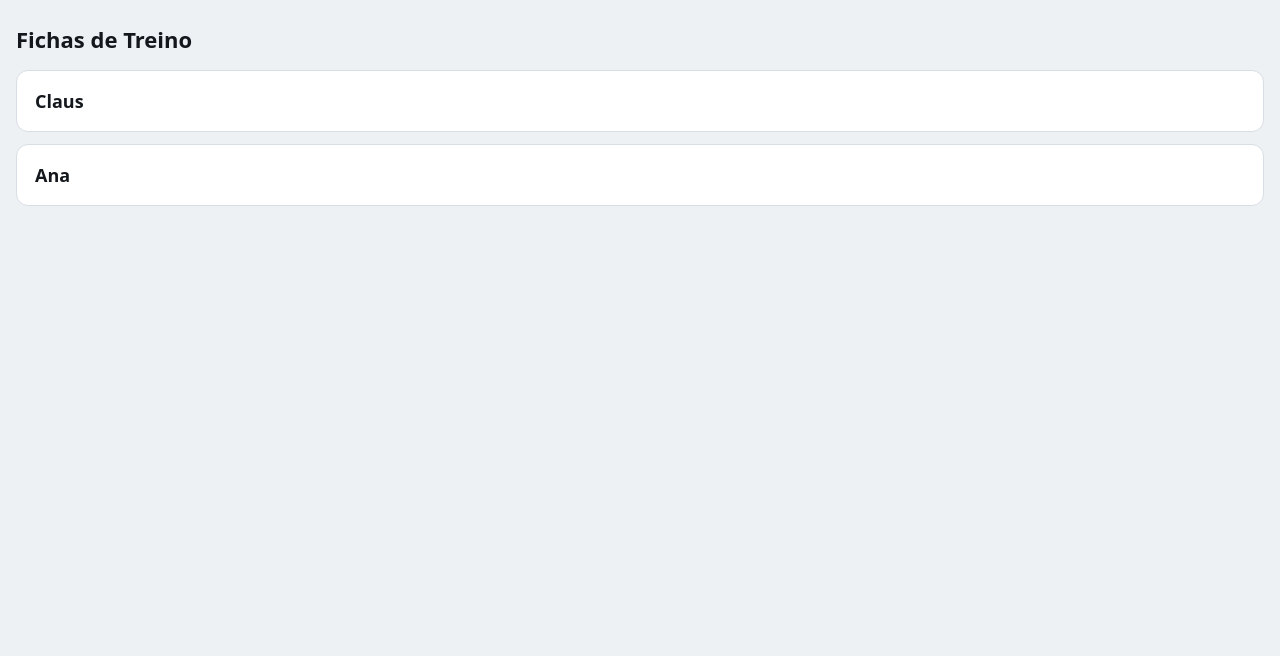
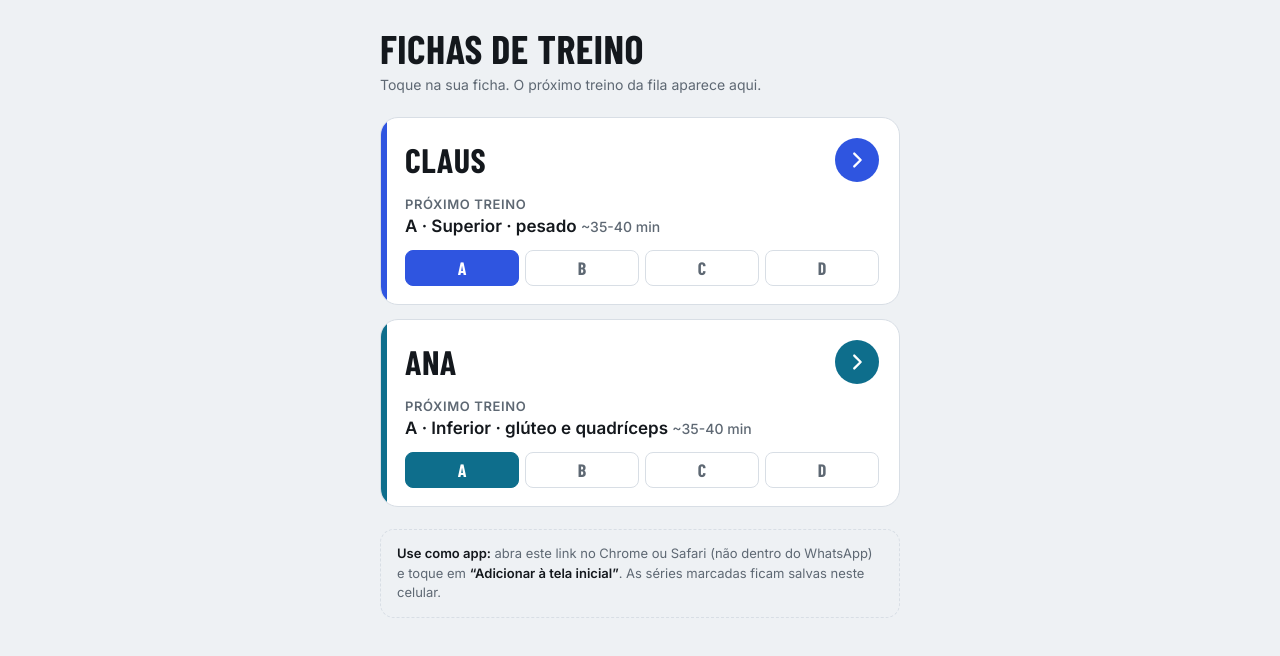
Before and after one commit to clausnp/fichas-treino, a plain HTML site: page index.html in a window 1280 px wide. Drawn offline with nearby package versions, Linux system fonts and the light colour scheme; a web font is replaced by a local one.

Commit message:
Tela inicial: cartões por pessoa com o próximo treino da fila

```diff
--- a/index.html
+++ b/index.html
@@ -2,20 +2,78 @@
 <html lang="pt-BR">
 <head>
 <meta charset="utf-8">
-<meta name="viewport" content="width=device-width,initial-scale=1">
+<meta name="viewport" content="width=device-width,initial-scale=1,viewport-fit=cover">
 <meta name="robots" content="noindex,nofollow">
+<meta name="mobile-web-app-capable" content="yes">
+<meta name="apple-mobile-web-app-capable" content="yes">
 <title>Fichas de Treino</title>
+<link rel="stylesheet" href="https://fonts.googleapis.com/css2?family=Barlow+Condensed:wght@600;700;800&family=Inter:wght@400;500;600&display=swap">
 <style>
-:root{color-scheme:light dark;--bg:#EEF1F4;--fg:#14181D;--card:#fff;--line:#D8DEE5}
-@media (prefers-color-scheme:dark){:root{--bg:#0E1216;--fg:#E8ECF0;--card:#181E25;--line:#2A333D}}
-body{margin:0;background:var(--bg);color:var(--fg);font:16px system-ui,-apple-system,"Segoe UI",sans-serif;padding:24px 16px}
-h1{font-size:22px;margin:0 0 16px}
-a{display:block;background:var(--card);border:1px solid var(--line);border-radius:12px;padding:18px;margin-bottom:12px;color:inherit;text-decoration:none;font-weight:600;font-size:18px}
+:root{
+  color-scheme:light dark;
+  --bg:#EEF1F4; --surface:#FFFFFF; --fg:#14181D; --muted:#5E6873; --line:#D8DEE5;
+  --claus:#2F55E0; --ana:#0E6E8C;
+  --display:"Barlow Condensed","Arial Narrow",system-ui,sans-serif;
+  --body:"Inter",system-ui,-apple-system,"Segoe UI",sans-serif;
+}
+@media (prefers-color-scheme:dark){:root{
+  --bg:#0E1216; --surface:#171D24; --fg:#E8ECF0; --muted:#97A2AE; --line:#2A333D;
+  --claus:#7D98FF; --ana:#5CC4E6;
+}}
+*{box-sizing:border-box}
+body{margin:0;min-height:100vh;background:var(--bg);color:var(--fg);font-family:var(--body);
+  padding:calc(28px + env(safe-area-inset-top,0px)) 16px calc(28px + env(safe-area-inset-bottom,0px))}
+.wrap{max-width:520px;margin:0 auto}
+h1{font-family:var(--display);font-weight:800;font-size:40px;line-height:1;margin:0;letter-spacing:.5px;text-transform:uppercase}
+.sub{color:var(--muted);font-size:14px;margin:8px 0 24px}
+.card{--c:var(--claus);position:relative;display:block;background:var(--surface);border:1px solid var(--line);
+  border-radius:18px;padding:20px 20px 18px 24px;margin-bottom:14px;color:inherit;text-decoration:none;overflow:hidden;
+  transition:transform .12s ease}
+.card:active{transform:scale(.98)}
+.card::before{content:"";position:absolute;left:0;top:0;bottom:0;width:6px;background:var(--c)}
+.card.ana{--c:var(--ana)}
+.top{display:flex;align-items:center;justify-content:space-between;gap:12px}
+.name{font-family:var(--display);font-weight:800;font-size:34px;line-height:1;text-transform:uppercase;letter-spacing:.5px}
+.go{flex:none;width:44px;height:44px;border-radius:50%;background:var(--c);color:var(--surface);display:grid;place-items:center}
+.go svg{width:22px;height:22px}
+.next{margin-top:14px;font-size:13px;color:var(--muted);text-transform:uppercase;letter-spacing:.6px;font-weight:600}
+.treino{margin-top:4px;font-size:17px;font-weight:600}
+.treino small{color:var(--muted);font-weight:500;font-size:14px;white-space:nowrap}
+.fila{display:flex;gap:6px;margin-top:14px}
+.fila span{flex:1;text-align:center;font-family:var(--display);font-weight:700;font-size:18px;padding:6px 0;border-radius:8px;
+  border:1px solid var(--line);color:var(--muted)}
+.fila span.on{background:var(--c);border-color:var(--c);color:var(--surface)}
+.dica{margin-top:22px;padding:14px 16px;border-radius:14px;border:1px dashed var(--line);color:var(--muted);font-size:13px;line-height:1.5}
+.dica b{color:var(--fg)}
 </style>
 </head>
 <body>
-<h1>Fichas de Treino</h1>
-<a href="claus.html">Claus</a>
-<a href="ana.html">Ana</a>
+<div class="wrap">
+  <h1>Fichas de Treino</h1>
+  <p class="sub">Toque na sua ficha. O próximo treino da fila aparece aqui.</p>
+  <div id="cards"></div>
+  <div class="dica"><b>Use como app:</b> abra este link no Chrome ou Safari (não dentro do WhatsApp) e toque em <b>“Adicionar à tela inicial”</b>. As séries marcadas ficam salvas neste celular.</div>
+</div>
+<script>
+const FICHAS=[
+  {id:"claus",nome:"Claus",chave:"ficha.proximo",T:{
+    A:["Superior · pesado","35-40"],B:["Inferior · quadríceps","30-35"],
+    C:["Superior · volume","35-40"],D:["Inferior · posterior","30-35"]}},
+  {id:"ana",nome:"Ana",chave:"ana.proximo",T:{
+    A:["Inferior · glúteo e quadríceps","35-40"],B:["Superior · costas e ombro","35-40"],
+    C:["Inferior · glúteo e posterior","35-40"],D:["Superior · costas e abdômen","35-40"]}}
+];
+const lerProximo=k=>{try{const v=JSON.parse(localStorage.getItem(k));return"ABCD".includes(v)&&v?v:"A"}catch(e){return"A"}};
+const SETA='<svg viewBox="0 0 24 24" fill="none" stroke="currentColor" stroke-width="2.5" stroke-linecap="round" stroke-linejoin="round"><path d="M9 5l7 7-7 7"/></svg>';
+document.getElementById("cards").innerHTML=FICHAS.map(f=>{
+  const p=lerProximo(f.chave),[nome,min]=f.T[p];
+  return `<a class="card ${f.id}" href="${f.id}.html">
+    <div class="top"><span class="name">${f.nome}</span><span class="go">${SETA}</span></div>
+    <div class="next">Próximo treino</div>
+    <div class="treino">${p} · ${nome} <small>~${min} min</small></div>
+    <div class="fila">${"ABCD".split("").map(k=>`<span class="${k===p?"on":""}">${k}</span>`).join("")}</div>
+  </a>`;
+}).join("");
+</script>
 </body>
 </html>
```
Also changed, not shown: 1 other file.
